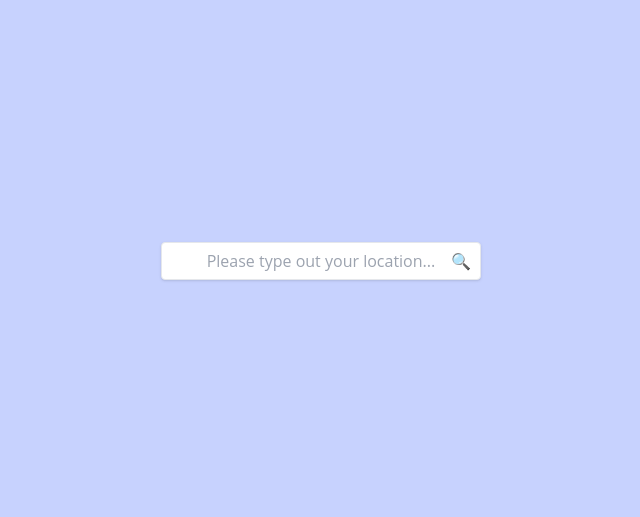
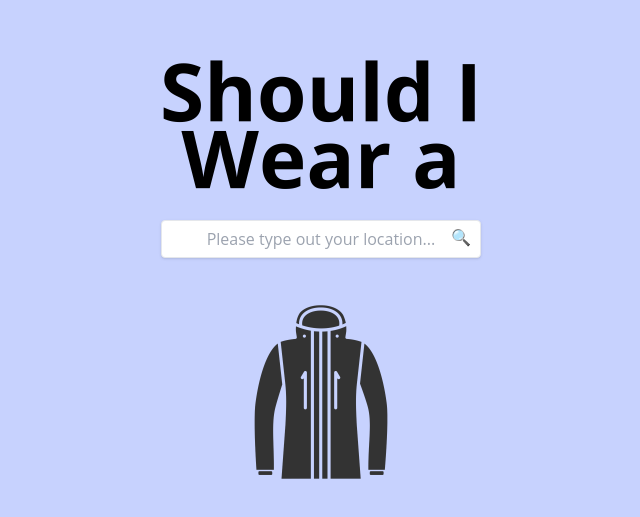
Before and after one commit to JackBoyle1/weather_app, a Nuxt app: page / in a window 1280 px wide. Shown: the part 139-656 px from the top of the page, without its empty margins (319-959 px from the left). Built offline with nearby package versions, Linux system fonts and the light colour scheme.

Commit message:
add images

```diff
--- a/components/Location.vue
+++ b/components/Location.vue
@@ -1,7 +1,7 @@
 <template>
   <div>
-    <!-- <label class="mb-2" for="location">Location</label> -->
     <div class="input-container">
+      <img src="@/assets/img/should_i_wear.png"/>
       <input
         v-model="localLocation"
         @input="updateParentLocation"
@@ -11,7 +11,8 @@
         type="text"
         placeholder="Please type out your location..."
       />
-      <span class="search-icon" @click="submitSearch">&#128269;</span>
+      <span class="search-icon pb-12" @click="submitSearch">&#128269;</span>
+      <img class="pt-11" src="@/assets/img/coat.png"/>
     </div>
   </div>
 </template>
```
Also changed, not shown: assets/img/coat.png (added), assets/img/should_i_wear.png (added).
